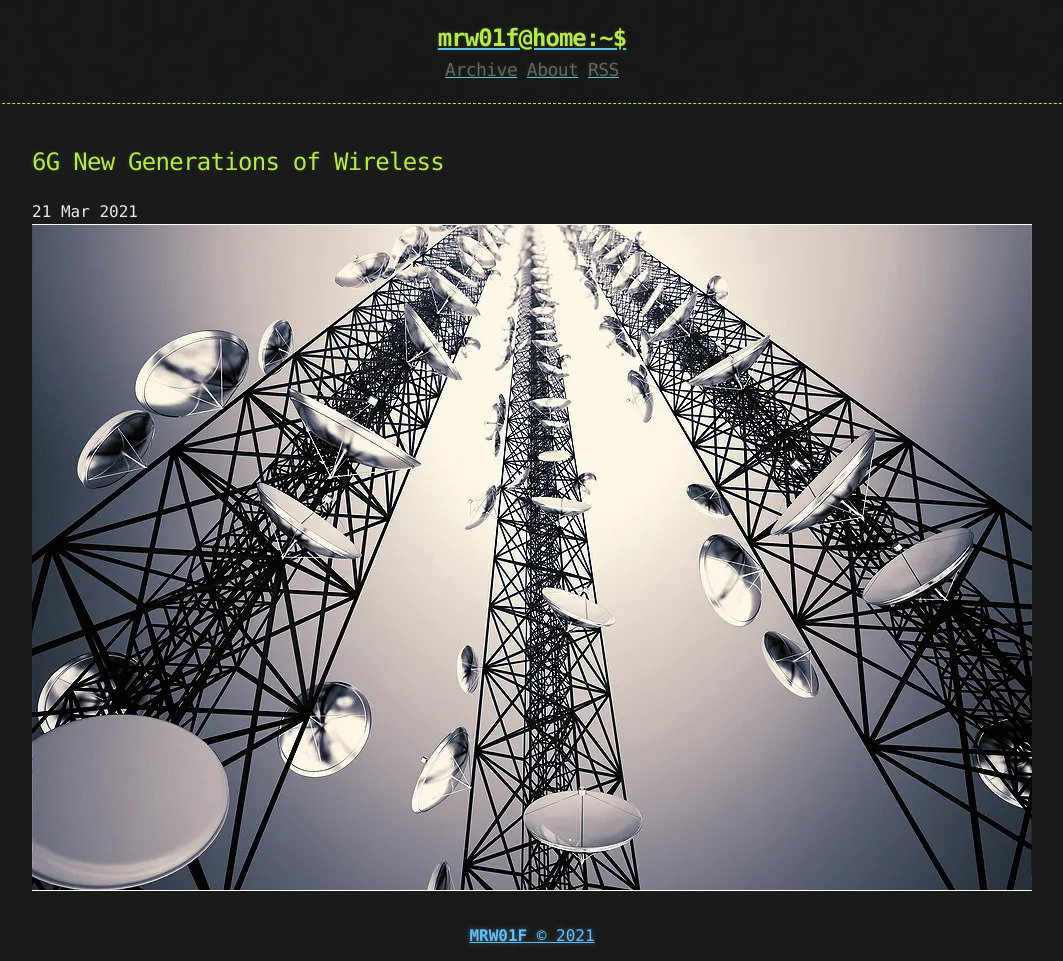
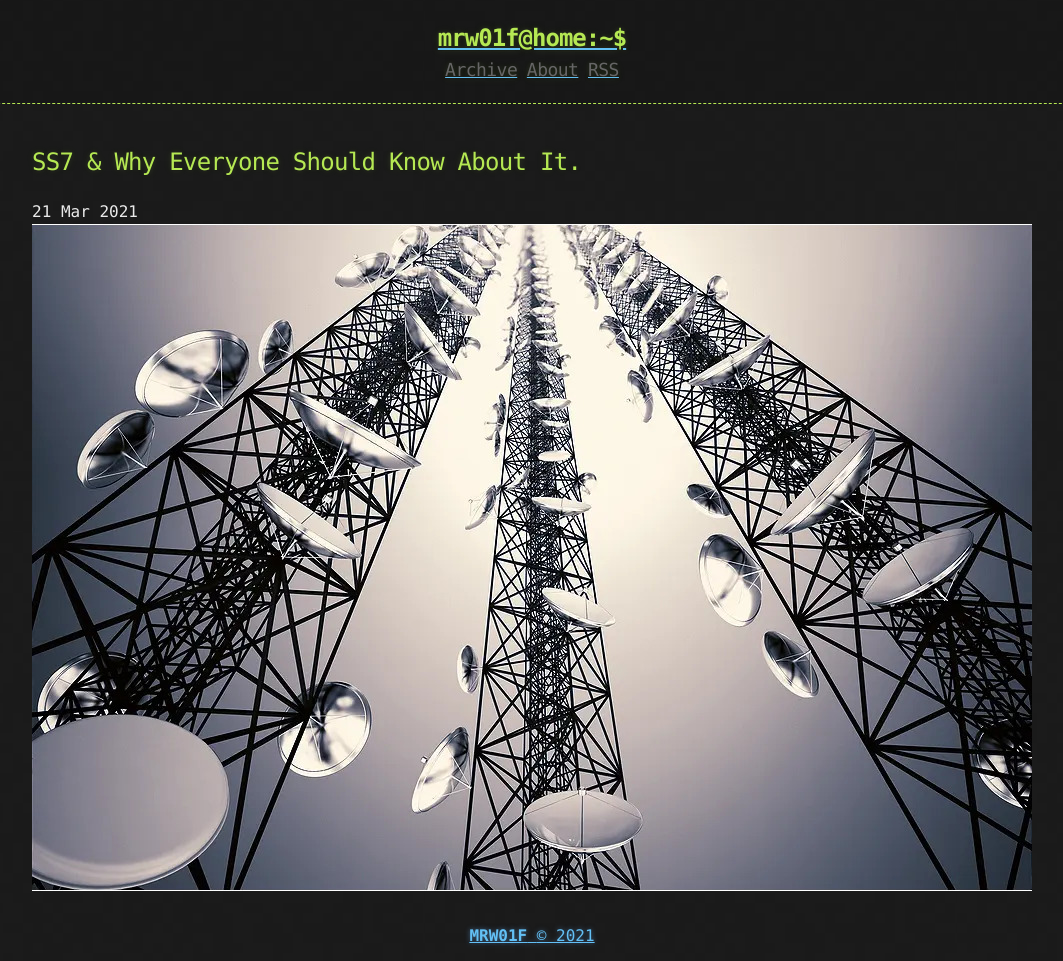
Before and after one commit to MRW01F/blog, a Jekyll site: the page built from _posts/2021-03-21-ss7.md, in a window 1280 px wide. Shown: the whole page, without its empty margins (108-1171 px from the left). Built offline with Jekyll 4.4.1, drawn with Linux system fonts in a browser that asks for light colours.

Commit message:
ss7 modified

```diff
--- a/_posts/2021-03-21-ss7.md
+++ b/_posts/2021-03-21-ss7.md
@@ -1,10 +1,6 @@
 ---
-title: 6G New Generations of Wireless
+title: SS7 & Why Everyone Should Know About It.
 published: true
 ---
 
-<center>
-
-<img align="center" src="{{ site.baseurl }}/assets/images/ss7.jpg">
-
-</center>
+<center><img align="center" src="{{ site.baseurl }}/assets/images/ss7.jpg"></center>
```
